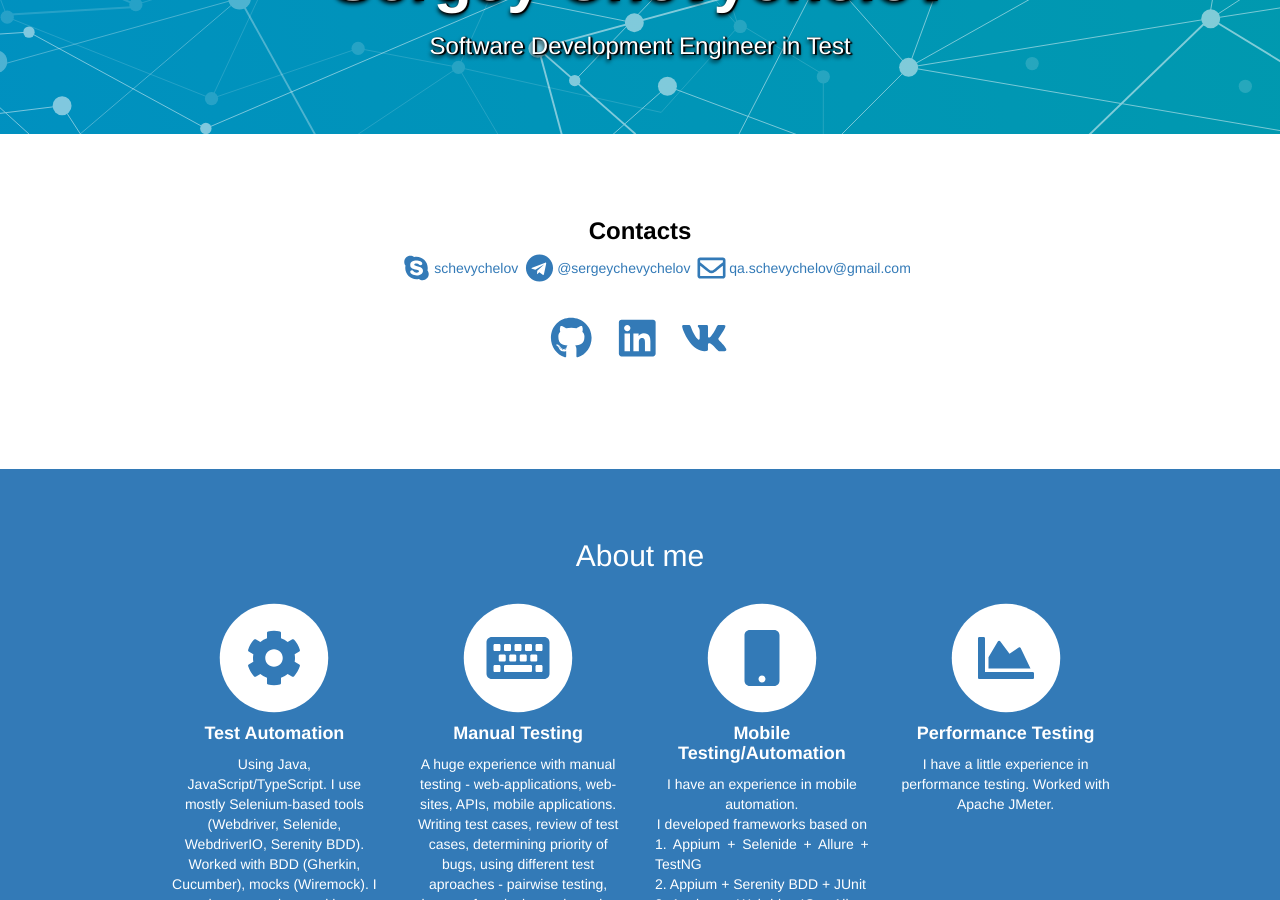
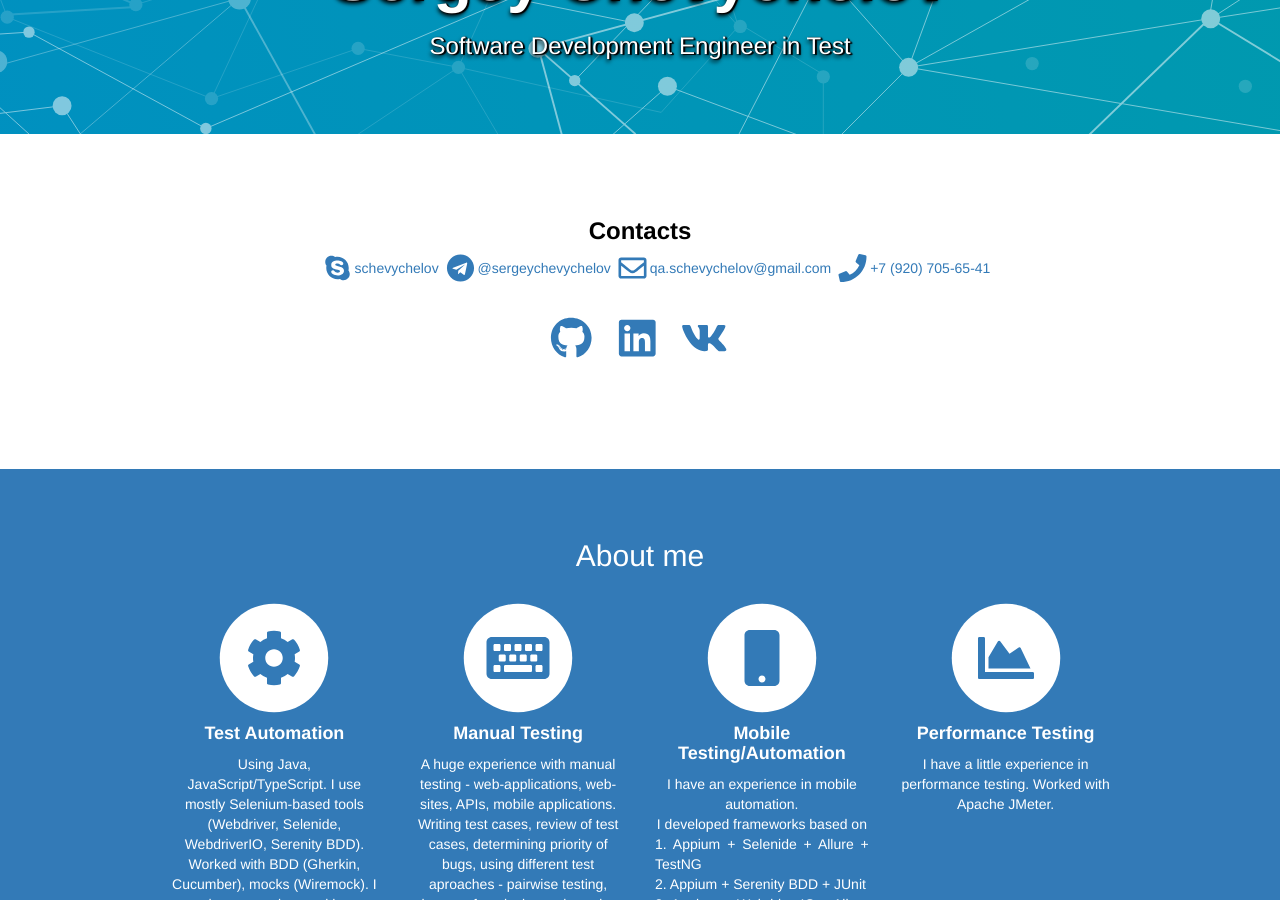
Before and after one commit to qaschevychelov/qaschevychelov.github.io, a Jekyll site: the page built from index.markdown, in a window 1280 px wide and 900 px high, scrolled down 320 px. Built offline with Jekyll 4.4.1, drawn with Linux system fonts in a browser that asks for light colours.

Commit message:
phone added

```diff
--- a/_layouts/default.html
+++ b/_layouts/default.html
@@ -25,6 +25,7 @@
                             <a id="conts" href="skype:kazaam432"><i class="fab fa-skype fa-2x fa-fw"></i> schevychelov</a>
                             <a id="conts" href="https://t.me/sergeychevychelov"><i class="fab fa-telegram fa-2x fa-fw" aria-hidden="true"></i> @sergeychevychelov</a>
                             <a id="conts" href="mailto:qa.schevychelov@gmail.com"><i class="far fa-envelope fa-2x fa-fw"></i> qa.schevychelov@gmail.com</a>
+                            <a id="conts" href="tel:+79207056541"><i class="fa fa-phone fa-2x fa-fw"></i> +7 (920) 705-65-41</a>
                         </li>
                     </ul>
                     <br>
```
